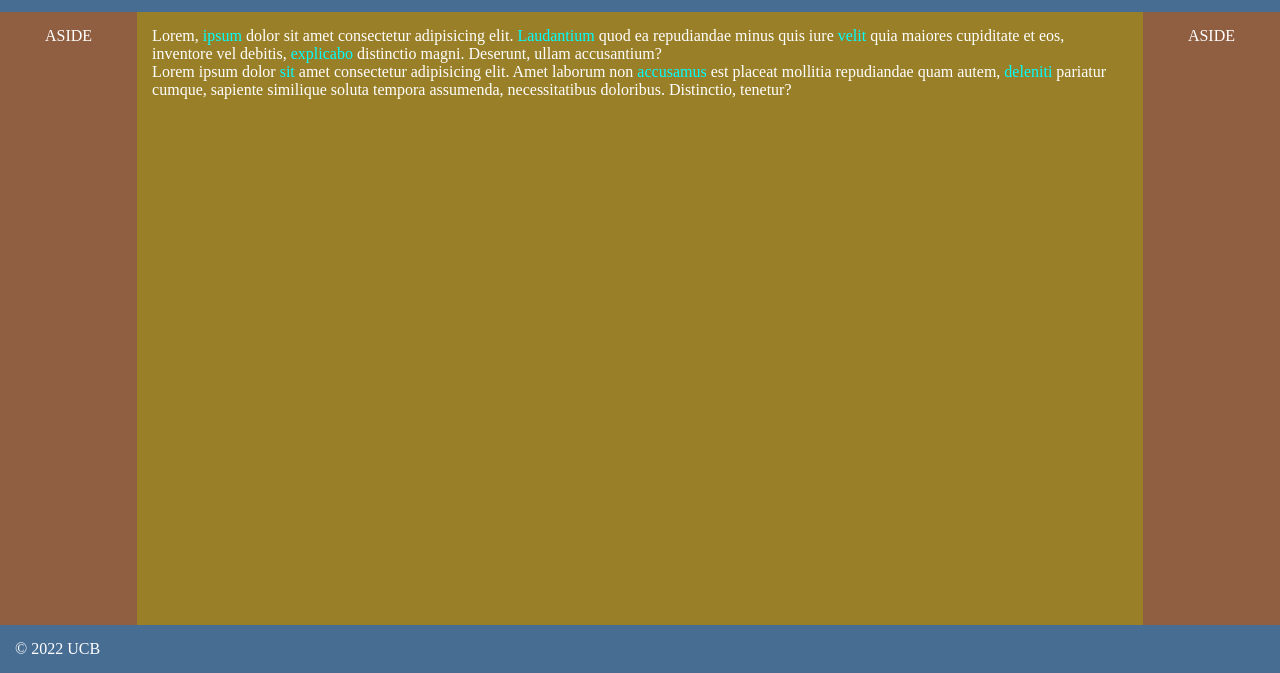
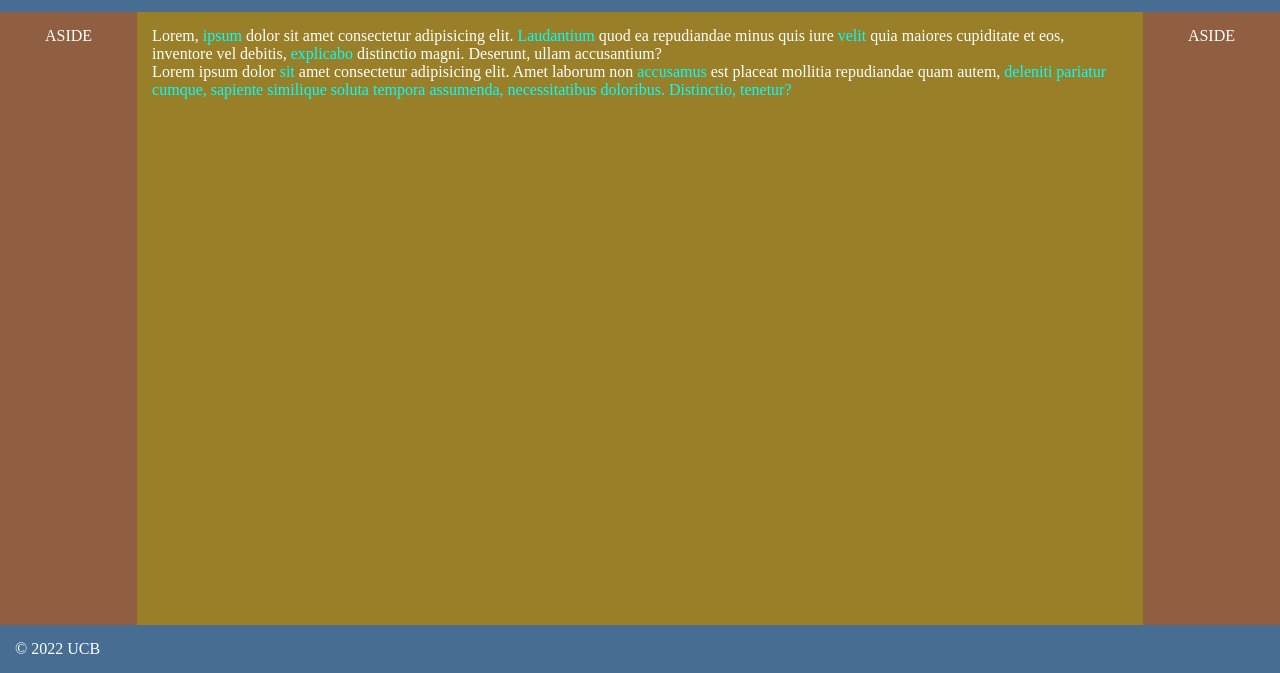
Before and after one commit to Macacofig/Pagina4, a plain HTML site: page index.html in a window 1280 px wide. Shown: the part 127-800 px from the top of the page. Drawn offline with Linux system fonts and the light colour scheme.

Commit message:
Third commit

```diff
--- a/index.html
+++ b/index.html
@@ -28,7 +28,7 @@
     <main>
         <article>
             <section>Lorem, <span style="color: aqua;">ipsum</span> dolor sit amet consectetur adipisicing elit. <span style="color: aqua;">Laudantium</span> quod ea repudiandae minus quis iure <span style="color: aqua;">velit</span> quia maiores cupiditate et eos, inventore vel debitis, <span style="color: aqua;">explicabo</span> distinctio magni. Deserunt, ullam accusantium?</section>
-            <section>Lorem ipsum dolor <span style="color: aqua;">sit</span> amet consectetur adipisicing elit. Amet laborum non  <span style="color: aqua;">accusamus</span> est placeat mollitia repudiandae quam autem,  <span style="color: aqua;">deleniti</span> pariatur cumque, sapiente similique soluta tempora assumenda, necessitatibus doloribus. Distinctio, tenetur?</section>
+            <section>Lorem ipsum dolor <span style="color: aqua;">sit</span> amet consectetur adipisicing elit. Amet laborum non  <span style="color: aqua;">accusamus</span> est placeat mollitia repudiandae quam autem,  <span style="color: aqua;">deleniti pariatur cumque, sapiente similique soluta tempora assumenda, necessitatibus doloribus. Distinctio, tenetur?</section>
         </article>
     </main>
     <aside  class="aside-rigth">
```
